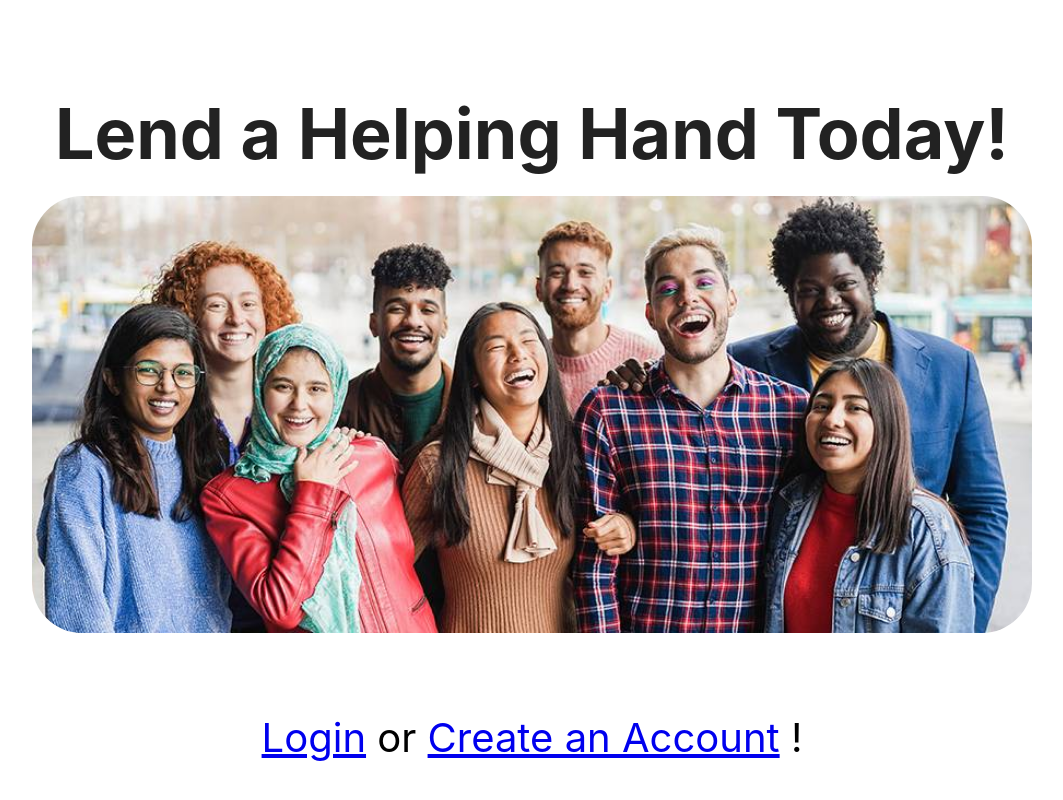
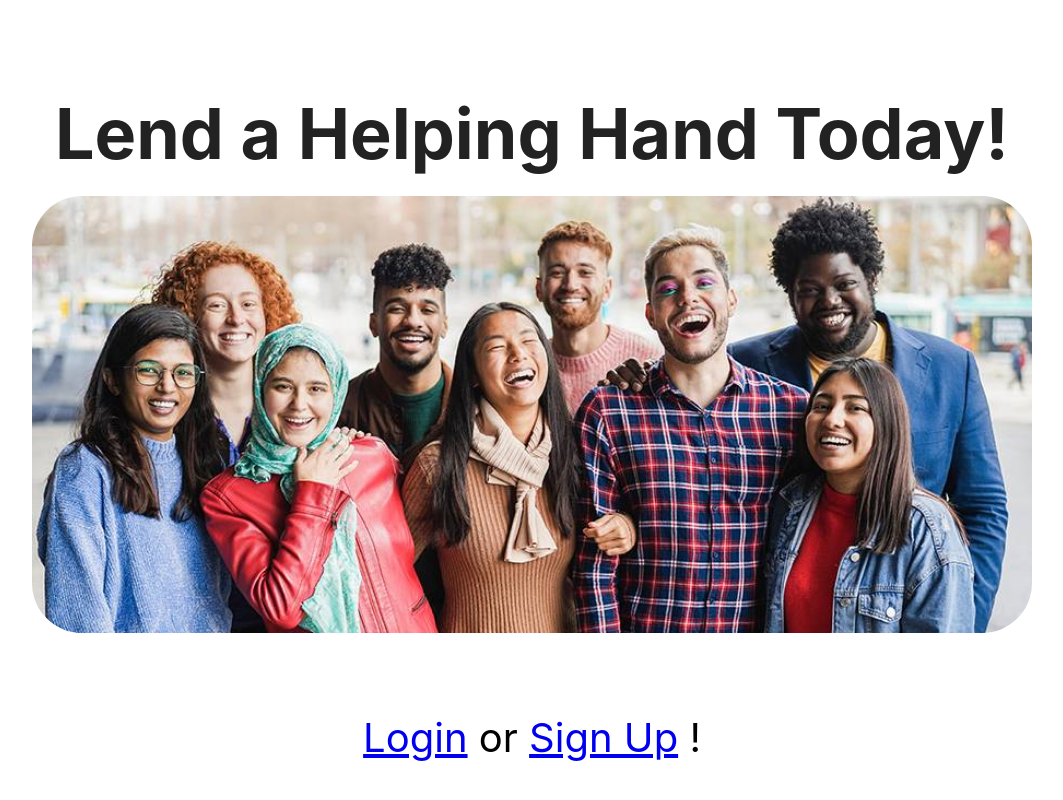
Before and after one commit to madalec10/Software-Design-Project, a React (Create React App) app in the folder client/: page / in a window 1280 px wide. Shown: the part 3722-4522 px from the top of the page, without its empty margins (108-1171 px from the left). Built offline with nearby package versions, Linux system fonts and the light colour scheme.

Commit message:
changed sign up button

```diff
--- a/client/src/pages/FrontPage.jsx
+++ b/client/src/pages/FrontPage.jsx
@@ -90,7 +90,7 @@ const FrontPage = () => {
                     <div className="enterAccountFP">
                         <a href="/log-in">Login</a>
                         &nbsp;or&nbsp;
-                        <a href="/sign-up">Create an Account</a>&nbsp;!
+                        <a href="/sign-up">Sign Up</a>&nbsp;!
                     </div>
                 </div>
             </div>
```
